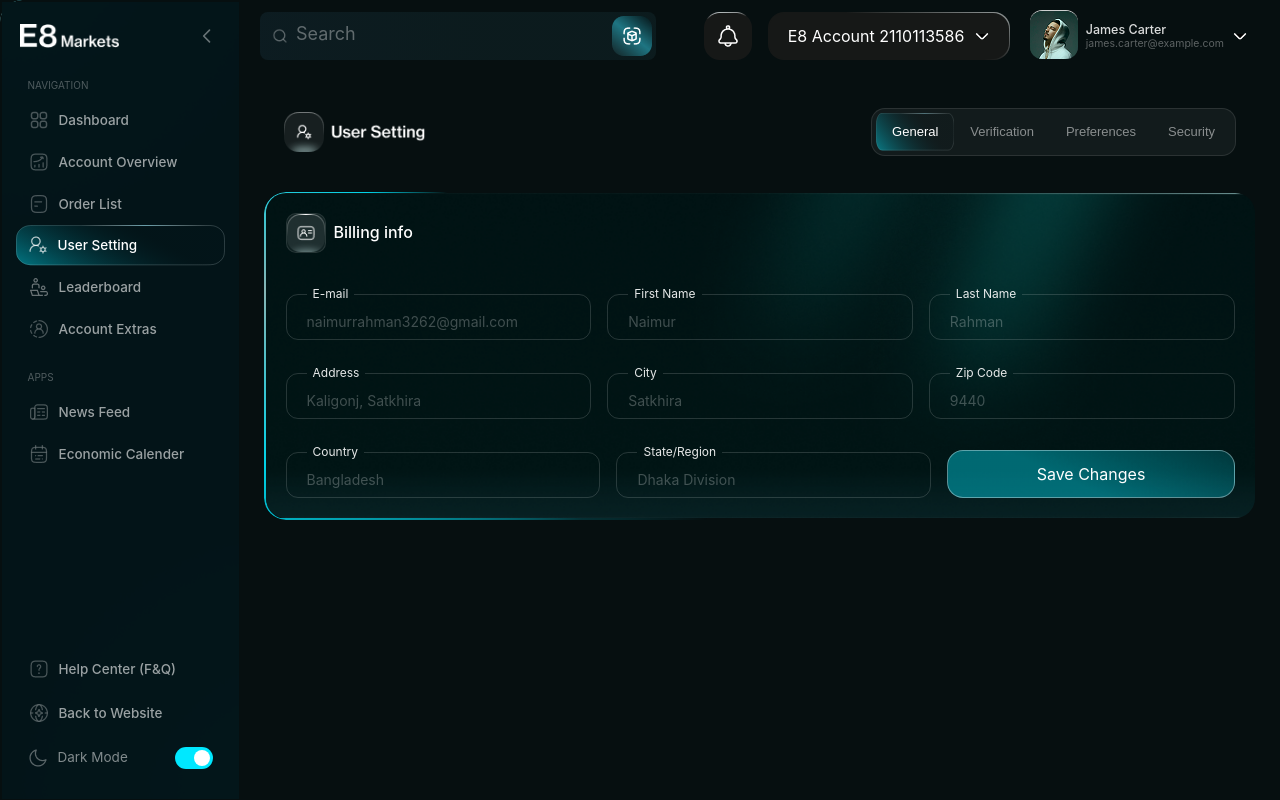
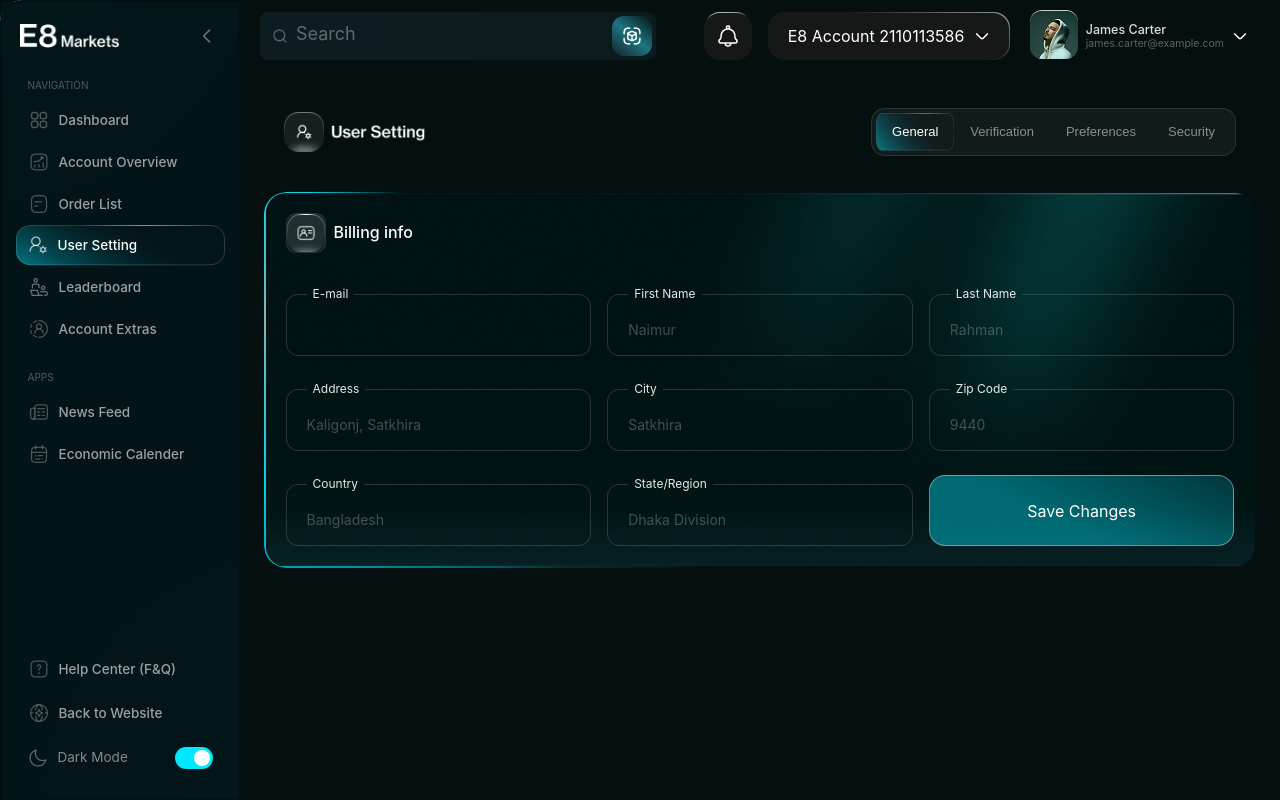
Before and after one commit to developerimamhn/eEightMarket, a React (Vite) app: page /settings in a window 1280 px wide. Built offline with nearby package versions, Linux system fonts and the light colour scheme.

Commit message:
abdulla pull

```diff
--- a/src/component/Billing.jsx
+++ b/src/component/Billing.jsx
@@ -1,13 +1,13 @@
 
 
 import { useState } from "react";
-import logo2 from "../assets/Logo2.png";
+import logo2 from "../assets/logo2.png";
 import bgImage from "../assets/Background_1.png";
 
 const InputField = ({ label, value, onChange, placeholder = "" }) => (
-  <fieldset className="w-full border border-white/15 rounded-[12px] px-[20px] ">
+  <fieldset className="w-full border border-white/15 rounded-xl px-5 py-3.5">
 
-    <legend className="text-[12px] text-white/90 px-[6px]">
+    <legend className="text-[12px] text-white/90 px-1.5">
       {label}
     </legend>
 
@@ -15,7 +15,7 @@ const InputField = ({ label, value, onChange, placeholder = "" }) => (
       value={value}
       onChange={(e) => onChange(e.target.value)}
       placeholder={placeholder}
-      className="w-full h-[36px] bg-transparent outline-none text-[14px] text-white/70 leading-[1.5] placeholder:text-white/25"
+      className="w-full  bg-transparent outline-none text-[14px] text-white/70 leading-[100%] placeholder:text-white/25"
     />
 
   </fieldset>
@@ -77,7 +77,6 @@ const BillingInfo = () => {
       `}</style>
 
       <div className="rotating-border-wrapper w-full">
-        {/* Inner card with background image + dark overlay */}
         <div
           className="relative w-full rounded-[20px] overflow-hidden"
           style={{
@@ -92,12 +91,12 @@ const BillingInfo = () => {
           <div className="relative z-10 p-[20px]">
 
             {/* Header */}
-            <div className="flex items-center gap-[8px] mb-[32px]">
-              <div className="w-[40px] h-[40px] rounded-[10px] flex items-center justify-center shrink-0 bg-white/[0.06] border border-white/10">
+            <div className="flex items-center gap-2 mb-8">
+              <div className="w-10 h-10 rounded-[10px] flex items-center justify-center shrink-0 bg-white/6 border border-white/10">
                 <img
                   src={logo2}
                   alt="logo"
-                  className="object-contain h-[36px] sm:h-[44px]"
+                  className="object-contain h-9 sm:h-11"
                 />
               </div>
               <p className="text-[16px] font-medium text-white leading-[1.6]">
@@ -106,16 +105,16 @@ const BillingInfo = () => {
             </div>
 
             {/* Form */}
-            <div className="flex flex-col gap-[24px]">
+            <div className="flex flex-col gap-6">
               {/* Row 1 */}
-              <div className="flex flex-col sm:flex-row gap-[16px]">
-                <InputField label="E-mail" value={form.email} onChange={set("email")} placeholder="naimurrahman3262@gmail.com" />
+              <div className="grid md:grid-cols-3 gap-4">
+                <InputField label="E-mail" value={form.email} onChange={set("email")} placeholder="" />
                 <InputField label="First Name" value={form.firstName} onChange={set("firstName")} placeholder="Naimur" />
                 <InputField label="Last Name" value={form.lastName} onChange={set("lastName")} placeholder="Rahman" />
               </div>
 
               {/* Row 2 */}
-              <div className="flex flex-col sm:flex-row gap-[16px]">
+              <div className="grid md:grid-cols-3 gap-4">
                 <InputField label="Address" value={form.address} onChange={set("address")} placeholder="Kaligonj, Satkhira" />
                 <InputField label="City" value={form.city} onChange={set("city")} placeholder="Satkhira" />
                 <InputField label="Zip Code" value={form.zipCode} onChange={set("zipCode")} placeholder="9440" />
@@ -123,11 +122,11 @@ const BillingInfo = () => {
 
               {/* Row 3 */}
               {/* Row 3 */}
-              <div className="flex flex-col sm:flex-row items-end gap-[16px]">
+              <div className="grid md:grid-cols-3 gap-4">
                 <InputField label="Country" value={form.country} onChange={set("country")} placeholder="Bangladesh" />
                 <InputField label="State/Region" value={form.stateRegion} onChange={set("stateRegion")} placeholder="Dhaka Division" />
 
-                <button className="w-full h-[48px] rounded-[16px] text-[16px] text-white border border-[rgba(233,251,255,0.4)] bg-[linear-gradient(24.86deg,rgba(0,232,255,0.4)_41%,rgba(3,33,40,0.04)_143%)] transition-all duration-300 hover:brightness-125 hover:shadow-[0_0_20px_rgba(0,232,255,0.3)] hover:scale-[1.02] active:scale-[0.98]">
+                <button className="w-full h-full rounded-2xl text-[16px] text-white border border-[rgba(233,251,255,0.4)] bg-[linear-gradient(24.86deg,rgba(0,232,255,0.4)_41%,rgba(3,33,40,0.04)_143%)] transition-all duration-300 hover:brightness-125 hover:shadow-[0_0_20px_rgba(0,232,255,0.3)] hover:scale-[1.02] active:scale-[0.98]">
                   Save Changes
                 </button>
               </div>
--- a/src/component/Card.jsx
+++ b/src/component/Card.jsx
@@ -69,7 +69,6 @@ const Card = () => {
                         <GlowBlob />
                         <GlowEllipse />
                     </div>
-
                     {/* Content */}
                     <div className='p-6'>
                         <div className='flex items-center justify-between'>
@@ -87,8 +86,6 @@ const Card = () => {
                                 />
                             </div>
                         </div>
-
-                        {/* <div className='grid md:grid-cols-2 xl:grid-cols-3 2xl:grid-cols-4 gap-6 mt-6'> */}
                         <div className='flex items-center justify-center gap-6 mt-6'>
                             {cardData.map((item, index) => (
                                 <div key={index} className="relative rounded-2xl overflow-hidden">
--- a/src/component/Hero.jsx
+++ b/src/component/Hero.jsx
@@ -37,9 +37,6 @@ const Hero = () => {
 
   return (
     <div className="w-full px-3 sm:px-5 py-3">
-
-      {/* Mobile: Logo উপরে center এ, Tabs নিচে full width */}
-      {/* Desktop: Logo বামে, Tabs ডানে একই row এ */}
 
       <div className="flex flex-col sm:flex-row items-center justify-between gap-3 sm:gap-0">
 
--- a/src/component/Navbar.jsx
+++ b/src/component/Navbar.jsx
@@ -18,7 +18,7 @@ export default function Navbar({ onMenuClick }) {
         <div className="hidden sm:flex items-center">
           <div
             className={`flex items-center rounded-lg pl-3 pr-1 py-1 transition-all duration-200 ${
-              searchFocused ? "w-[280px] md:w-[396px]" : "w-[220px] md:w-[396px]"
+              searchFocused ? "w-70 md:w-[396px]" : "w-[220px] md:w-[396px]"
             }`}
             style={{
               background:
```
